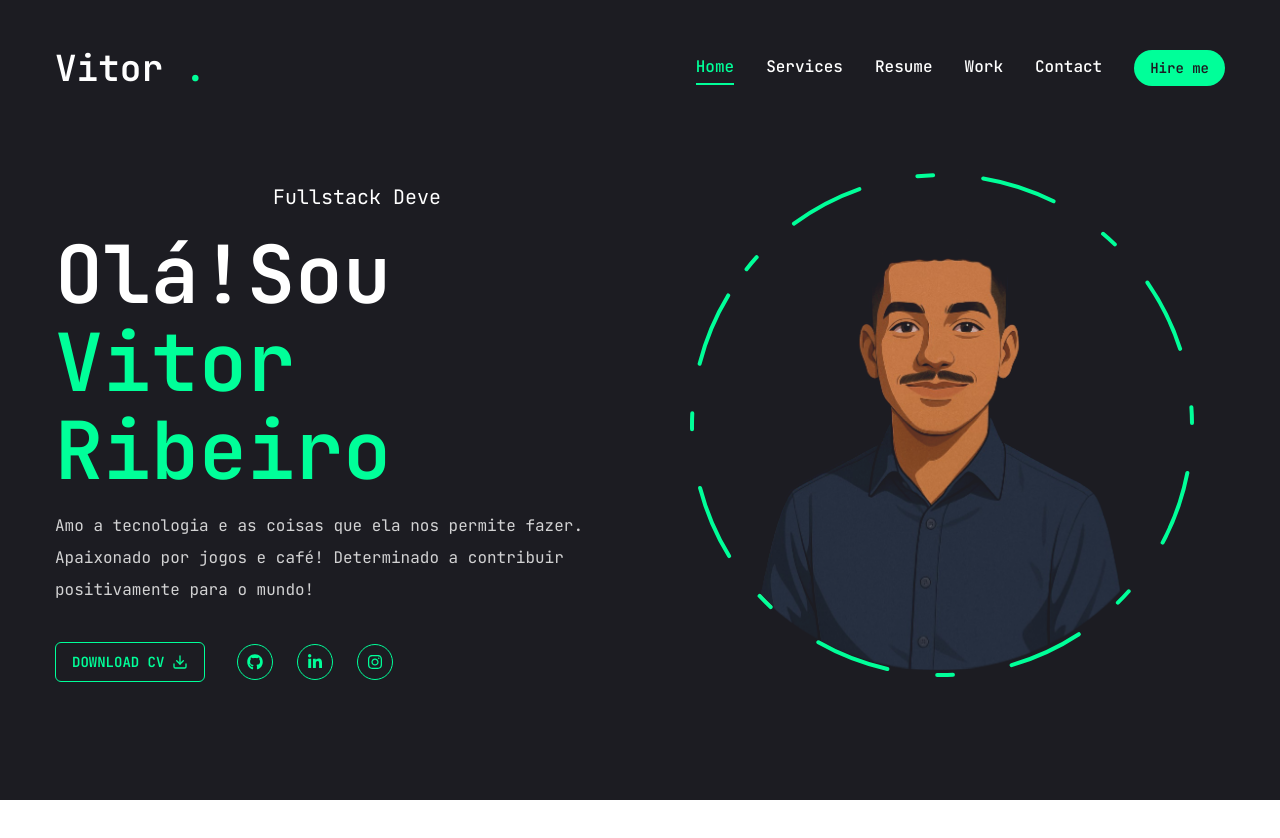
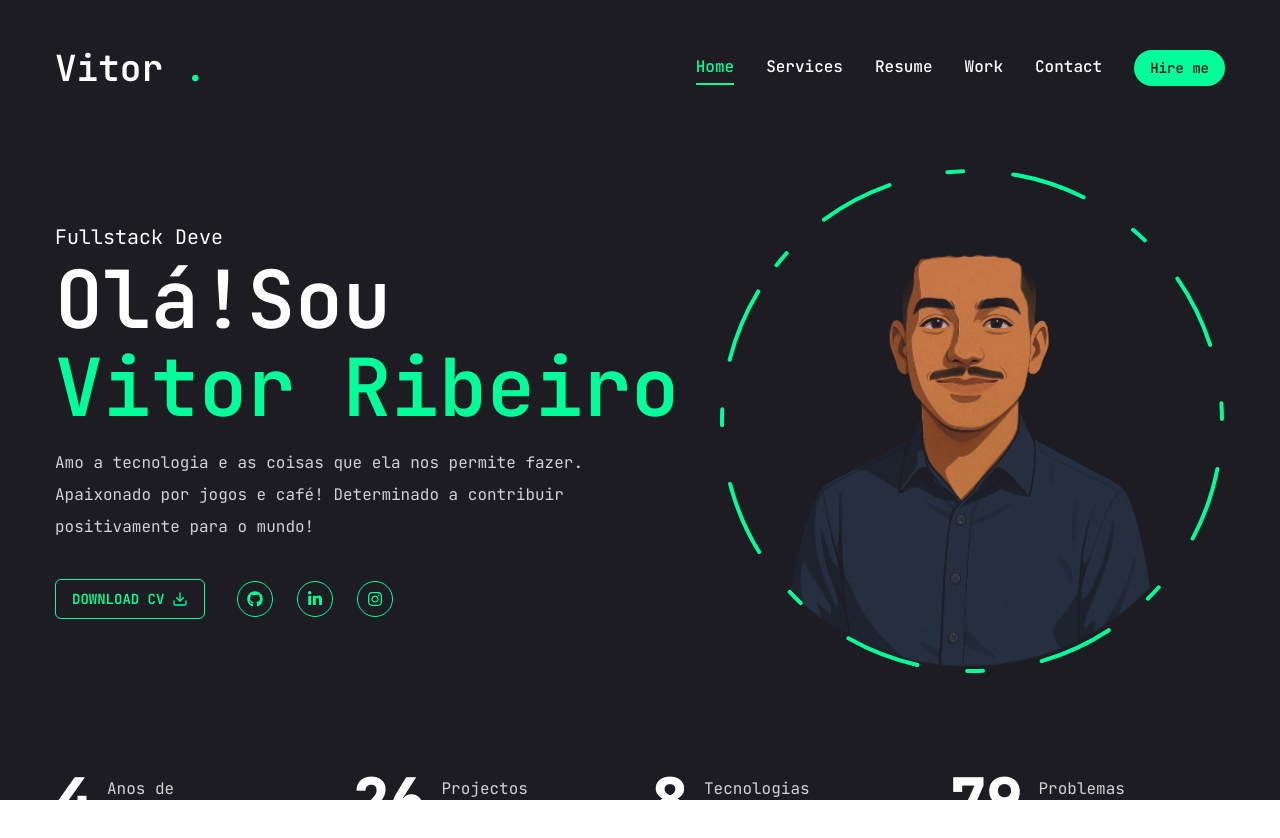
Before and after one commit to VitorRibeiru/vitorribeiru.github.io, a Next.js app: page / in a window 1280 px wide. Before the commit the page ends 800 px from the top, so only its background shows below. Built offline with nearby package versions, Linux system fonts and the light colour scheme.

Commit message:
Stats added

```diff
--- a/app/page.jsx
+++ b/app/page.jsx
@@ -6,6 +6,7 @@
 import Social from "@/components/ui/Social";
 import  Jobs  from "@/components/ui/Jobs";
 import Photo from "@/components/ui/Photo";
+import Stats from "@/components/ui/Stats";
 
 
 export default function Home() {
@@ -55,9 +56,12 @@
           </div>
           </div>
           { /* photo */}
+          <div className="order-1 xl:order-none mb-8 xl:mb-0">
           <Photo />
+          </div>
         </div>
        </div>
+       <Stats />
     </section>
   );
 }
--- a/components/ui/Jobs.jsx
+++ b/components/ui/Jobs.jsx
@@ -46,7 +46,7 @@
   };
 
   return (
-    <section className="banner" id="home" style={{ textAlign: 'center', padding: '15px' }}>
+    <section className="banner text-center xl:text-left" id="home">
       <h1 className="txt-rotate" style={{ fontSize: '1rem',  minHeight: '32px' }}>
         <span className="wrap text-xl" >{text}</span>
       </h1>
--- a/components/ui/Photo.jsx
+++ b/components/ui/Photo.jsx
@@ -6,7 +6,7 @@
 
 const Photo = () => {
   return (
-    <div className="w-1/2 h-full relative flex items-center justify-center">
+    <div className="w-1/2 h-full">
         <motion.div
           initial={{ opacity: 0 }}
           animate={{
--- /dev/null
+++ b/components/ui/Stats.jsx
@@ -0,0 +1,52 @@
+"use client";
+
+import CountUp from "react-countup";
+
+const stats = [
+    {
+        num: 4,
+        text: "Anos de Experiência",
+    },
+    {
+        num: 26,
+        text: "Projectos Desenvolvidos",
+    },
+    {
+        num: 8,
+        text: "Tecnologias Dominadas",
+    },
+    {
+        num: 80,
+        text: "Problemas Resolvidos",
+    },
+];
+
+const Stats = () => {
+    return (
+    <section>
+        <div className="container mx-auto">
+            <div className="flex flex-wrap gap-6 max-w-[80vw] mx-auto xl:max-w-none">
+                {stats.map((item, index) => {
+                    return (
+                        <div className="flex-1 flex gap-4 items-center justify-center
+                        xl:justify-start"
+                        key={index}>
+                            <CountUp
+                                end={item.num}
+                                duration={5}
+                                delay={2}
+                                className="text-4xl xl:text-6xl font-extrabold"
+                            />
+                            <p className={`${
+                                item.text.length < 15 ? "max-w-[100px]" : "max-w-[150px]"
+                            } leading-snug text-white/80`}>{item.text}</p>
+                        </div>
+                    );
+                })}
+            </div>
+        </div>
+    </section>
+  );
+};
+
+export default Stats
--- a/package.json
+++ b/package.json
@@ -21,6 +21,7 @@
     "lucide-react": "^0.511.0",
     "next": "15.3.2",
     "react": "^19.0.0",
+    "react-countup": "^6.5.3",
     "react-dom": "^19.0.0",
     "react-icons": "^5.5.0",
     "tailwind-merge": "^3.3.0"
```
Also changed, not shown: 1 other file (tests, documents, lock files or other folders).
